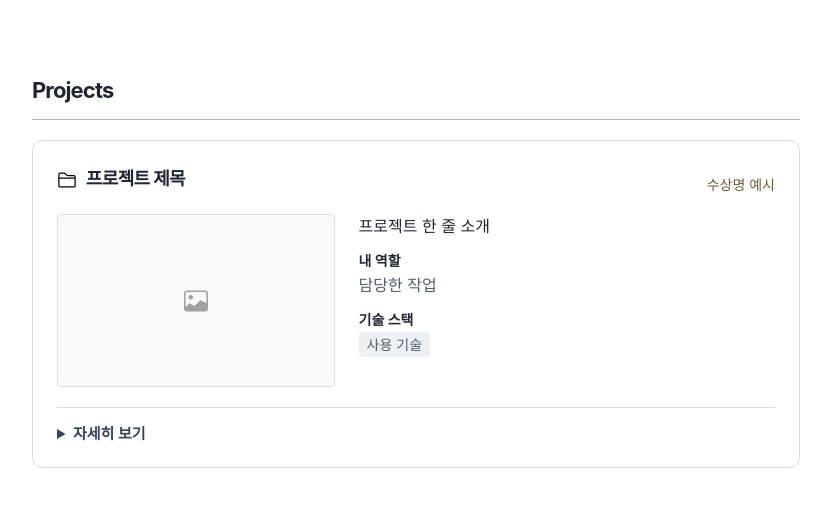
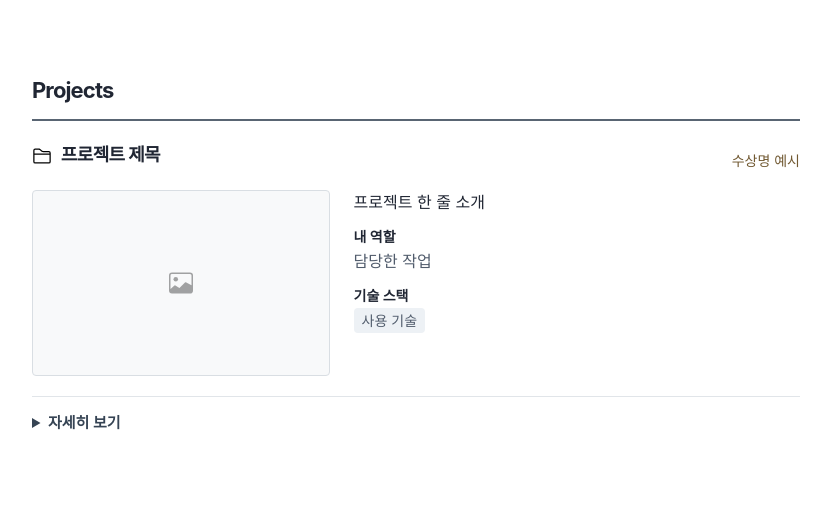
Before and after one commit to dbswjd0191a/dbswjd0191a.github.io, a plain HTML site: page index.html in a window 1280 px wide. Shown: the part 696-1202 px from the top of the page, without its empty margins (224-1055 px from the left). Drawn offline with Linux system fonts and the light colour scheme.

Commit message:
style: separate projects with horizontal rules

```diff
--- a/index.html
+++ b/index.html
@@ -5,7 +5,7 @@
   <meta name="viewport" content="width=device-width, initial-scale=1">
   <meta name="color-scheme" content="only light">
   <title>윤정 · 포트폴리오</title>
-  <link rel="stylesheet" href="./profile.css?v=10">
+  <link rel="stylesheet" href="./profile.css?v=11">
 </head>
 <body>
   <main>
@@ -82,7 +82,7 @@
     </section>
     <section aria-labelledby="projects">
       <h2 id="projects" lang="en">Projects</h2>
-      <article class="project-card">
+      <article class="project-entry">
         <header class="project-heading">
           <h3><img src="./assets/projects/folder.svg" alt="" width="20" height="20">프로젝트 제목</h3>
           <!-- 수상한 프로젝트에만 이 요소를 둡니다. -->
--- a/profile.css
+++ b/profile.css
@@ -123,12 +123,14 @@ h3 { font-size: 1.125rem; line-height: 1.6; letter-spacing: -.035em; word-break:
 }
 .rank { font-size: .8125rem; font-weight: 600; color: #286856; white-space: nowrap; }
 
-.project-card {
-  margin-top: 1.25rem;
-  padding: clamp(.875rem, 3vw, 1.5rem);
-  border: 1px solid #d9dee3;
-  border-radius: .625rem;
+#projects { border-bottom: 2px solid #596573; }
+.project-entry {
+  padding-top: 1.25rem;
   overflow-wrap: anywhere;
+}
+.project-entry + .project-entry {
+  margin-top: 1.5rem;
+  border-top: 1px solid #aeb7c0;
 }
 .project-heading {
   display: flex;
@@ -174,7 +176,7 @@ h3 { font-size: 1.125rem; line-height: 1.6; letter-spacing: -.035em; word-break:
   background: #edf1f5;
   font-size: .875rem;
 }
-.project-details { border-top: 1px solid #d9dee3; }
+.project-details { border-top: 1px solid #e1e5e9; }
 .project-details summary {
   padding-top: .875rem;
   color: #364454;
```
